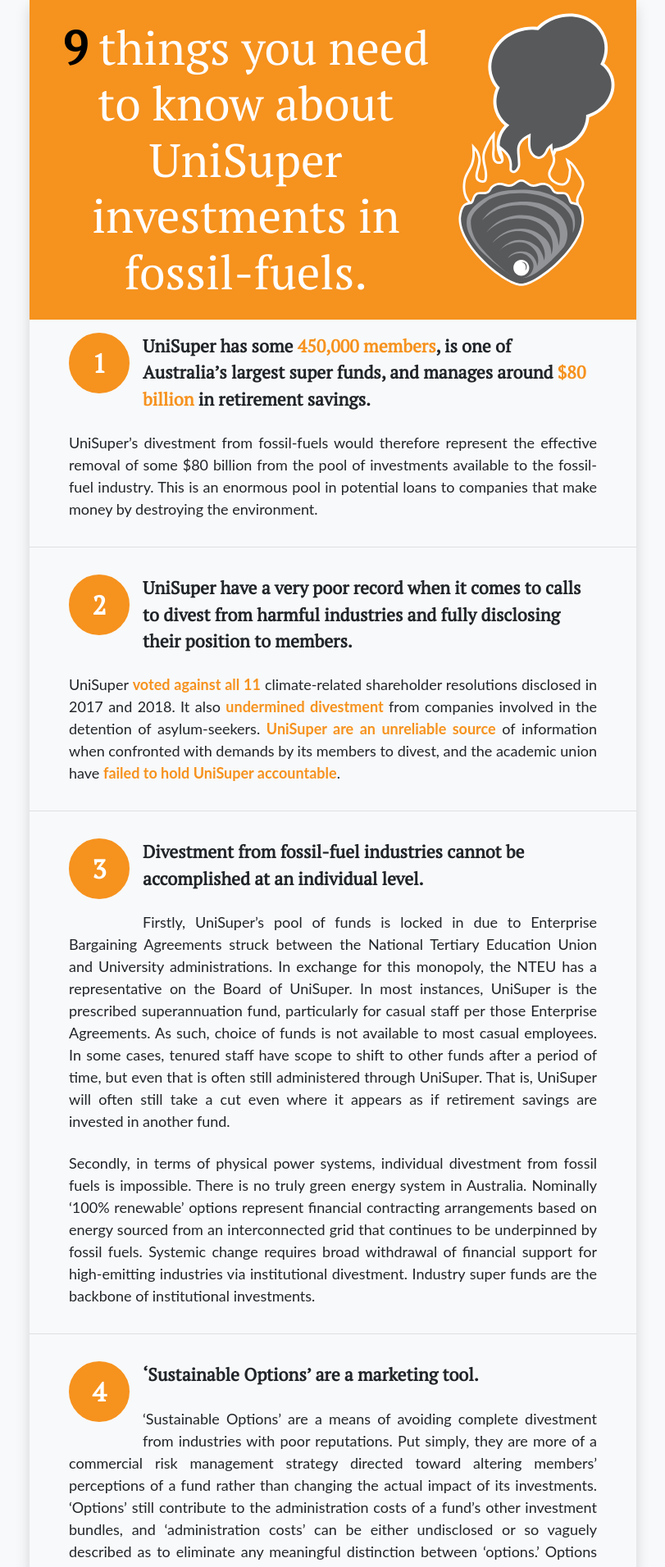
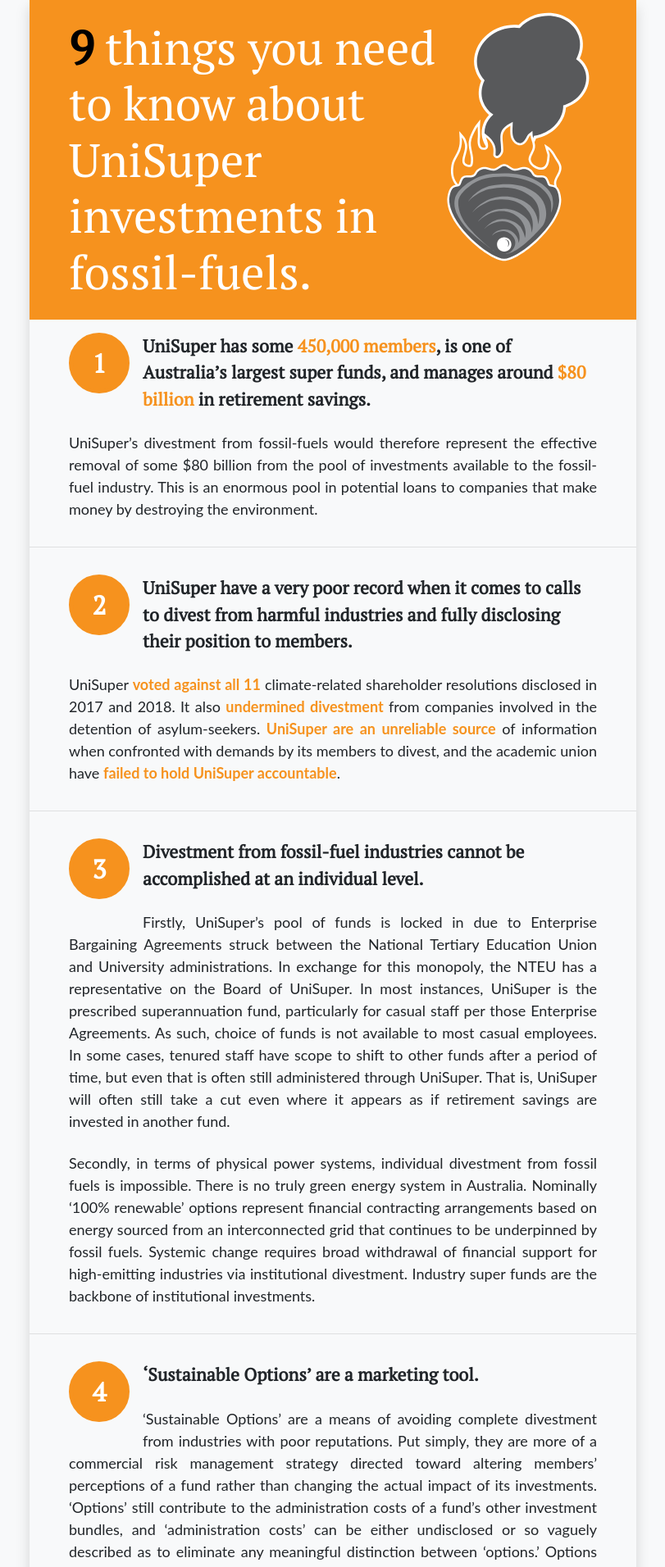
Before and after one commit to superdivest/superdivest.github.io, a Jekyll site: the page built from index.html, in a window 1280 px wide. Shown: the top 1912 px of the page at 82% size, without its empty margins (234-1045 px from the left). Built offline with Jekyll 4.4.1, drawn with Linux system fonts in a browser that asks for light colours; nearby versions of some CDN libraries.

Commit message:
tweaked font sizes, padding and text alignment

```diff
--- a/_layouts/default.html
+++ b/_layouts/default.html
@@ -7,20 +7,20 @@
 {% endcomment %}
 <div class="container">
     <div class="usd-content-container shadow col-xl-8 offset-xl-2 pb-3">
-        <div class="usd-banner-message usd-banner-message--orange px-3 py-2">
+        <div class="usd-banner-message usd-banner-message--orange py-2">
             <img class="usd-banner-image" src="/assets/img/flaming-clam-smoke.svg">
             <p><strong>{{ site.posts | size }}</strong>
                 things you need to know about UniSuper investments in fossil-fuels.</p>
         </div>
         {{ content }}
-        <div class="usd-banner-message px-3 py-2">
+        <div class="usd-banner-message py-2">
             <img class="usd-banner-image" src="/assets/img/flaming-clam.svg">
             <p>Demand full divestment and disclosure.</p>
         </div>
-        <div class="usd-banner-message px-3 py-2">
+        <div class="usd-banner-message py-2">
             <p>Download and share these graphics on social.</p>
             <div class="row">
-                <div class="col-lg-6 px-3 mb-3 usd-download">
+                <div class="col-lg-6 px-1 mb-3 usd-download">
                     <img src="/assets/img/divest-01.png">
                     <a class="usd-download-overlay"
                         href="/assets/img/divest-01.png"
@@ -29,7 +29,7 @@
                         <i class="fa fa-download fa-2x"></i>
                     </a>
                 </div>
-                <div class="col-lg-6 px-3 mb-3 usd-download">
+                <div class="col-lg-6 px-1 mb-3 usd-download">
                     <img src="/assets/img/divest-02.png">
                     <a class="usd-download-overlay"
                         href="/assets/img/divest-02.png"
@@ -38,7 +38,7 @@
                         <i class="fa fa-download fa-2x"></i>
                     </a>
                 </div>
-                <div class="col-lg-6 px-3 mb-3 usd-download">
+                <div class="col-lg-6 px-1 mb-3 usd-download">
                     <img src="/assets/img/divest-03.png">
                     <a class="usd-download-overlay"
                         href="/assets/img/divest-03.png"
@@ -47,7 +47,7 @@
                         <i class="fa fa-download fa-2x"></i>
                     </a>
                 </div>
-                <div class="col-lg-6 px-3 mb-3 usd-download">
+                <div class="col-lg-6 px-1 mb-3 usd-download">
                     <img src="/assets/img/divest-action.png">
                     <a class="usd-download-overlay"
                         href="/assets/img/divest-action.png"
@@ -58,7 +58,7 @@
                 </div>
             </div>
         </div>
-        <div class="usd-banner-message px-3 py-2">
+        <div class="usd-banner-message py-2">
             <p>Share this site on social.</p>
             <ul class="list-inline">
                 <li class="list-inline-item">
--- a/assets/css/components/_banner-message.scss
+++ b/assets/css/components/_banner-message.scss
@@ -4,6 +4,9 @@
   margin-right: -15px;
   margin-bottom: 1rem;
   background-color: #d3d3d3;
+
+  padding-left: 1rem;
+  padding-right: 1rem;
 
   strong {
     color: $usd-orange;
@@ -25,7 +28,6 @@
   }
 
   p, ul {
-    text-align: center;
     font-family: $font-family-serif;
     font-size: 28px;
     line-height: 1.2em;
@@ -33,7 +35,14 @@
     margin-bottom: 1rem;
   }
 
+  ul {
+    text-align: center;
+  }
+
   @include media-breakpoint-up(sm) {
+    padding-left: 3rem;
+    padding-right: 3rem;
+
     p, ul {
       font-size: 34px;
     }
--- a/assets/css/components/_content-container.scss
+++ b/assets/css/components/_content-container.scss
@@ -26,7 +26,7 @@
       text-align: justify;
     }
 
-    @include media-breakpoint-up(md) {
+    @include media-breakpoint-up(sm) {
       padding-left: 3rem;
       padding-right: 3rem;
 
```
